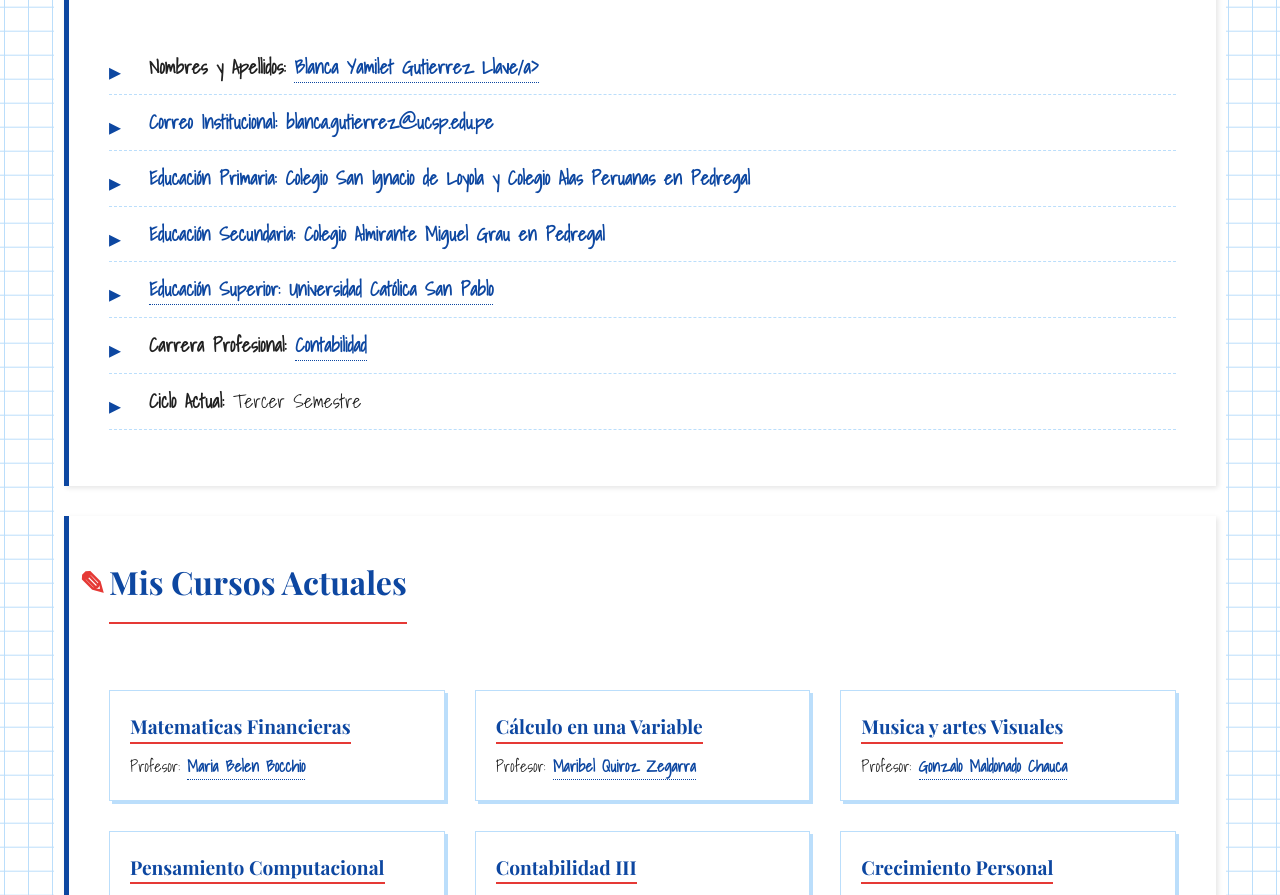
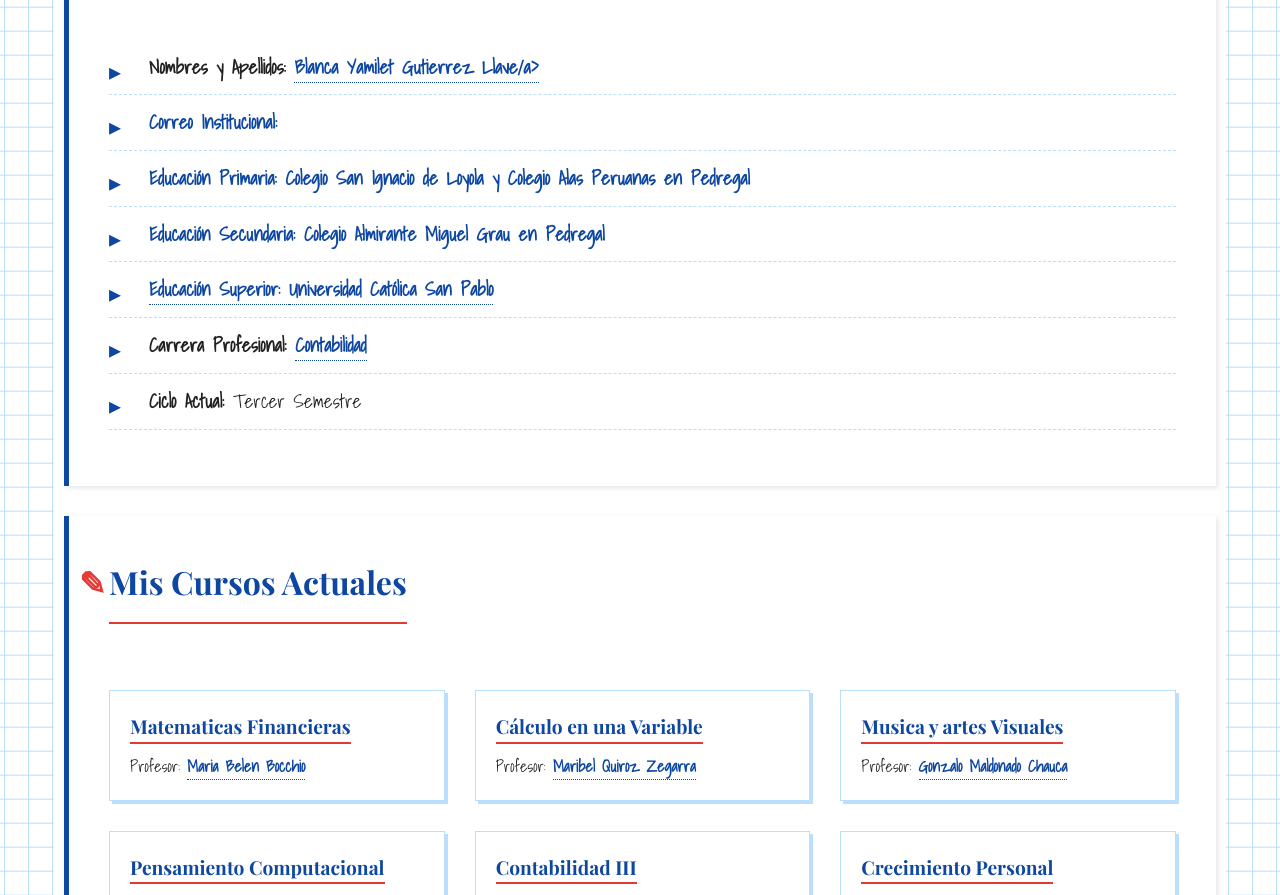
Before and after one commit to blancaYamilet1/Blanca-Yamilet-Gutierrez-Llave, a plain HTML site: page index.html in a window 1280 px wide. Shown: the part 965-1860 px from the top of the page. Drawn offline with nearby package versions, Linux system fonts and the light colour scheme.

Commit message:
Update index.html

```diff
--- a/index.html
+++ b/index.html
@@ -362,7 +362,7 @@
             <h2>Mi Trayectoria Académica</h2>
             <ul>
                 <li><strong>Nombres y Apellidos:</strong> <a href="https://www.linkedin.com/in/blanca-gutierrez-llave-212a40357/" target="_blank">Blanca Yamilet Gutierrez Llave/a></li>
-                <li><strong>Correo Institucional:</strong> blanca.gutierrez@ucsp.edu.pe</li>
+                <li><strong>Correo Institucional:</strong> <blanca.gutierrez@ucsp.edu.pe></li>
                 <li><strong>Educación Primaria:</strong> Colegio San Ignacio de Loyola y Colegio Alas Peruanas en Pedregal</li>
                 <li><strong>Educación Secundaria:</strong> Colegio Almirante Miguel Grau en Pedregal</li>
                 <li><strong>Educación Superior:</strong> <a href="https://g.co/kgs/ctmbpVJ" target="_blank">Universidad Católica San Pablo</a></li>
```
